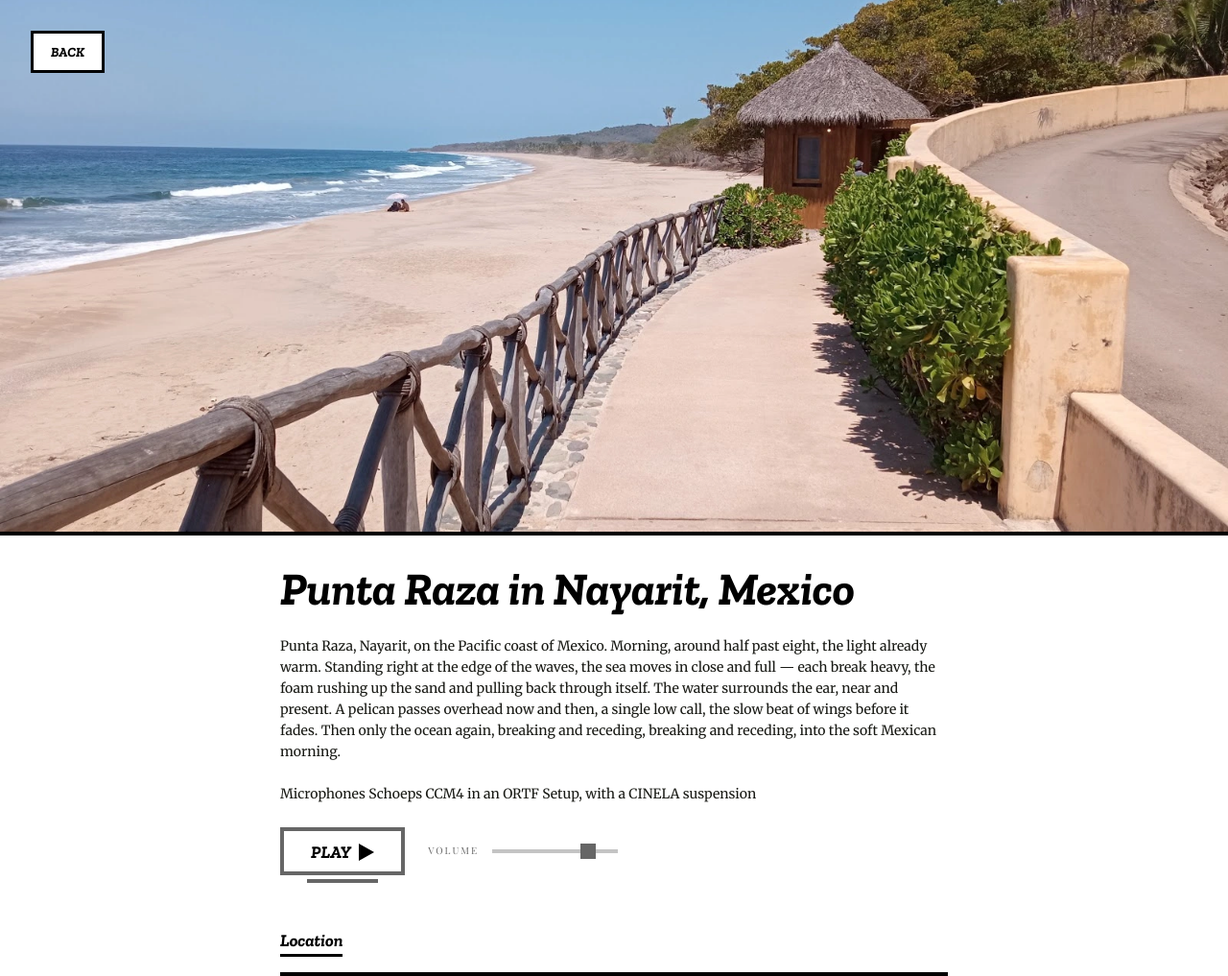
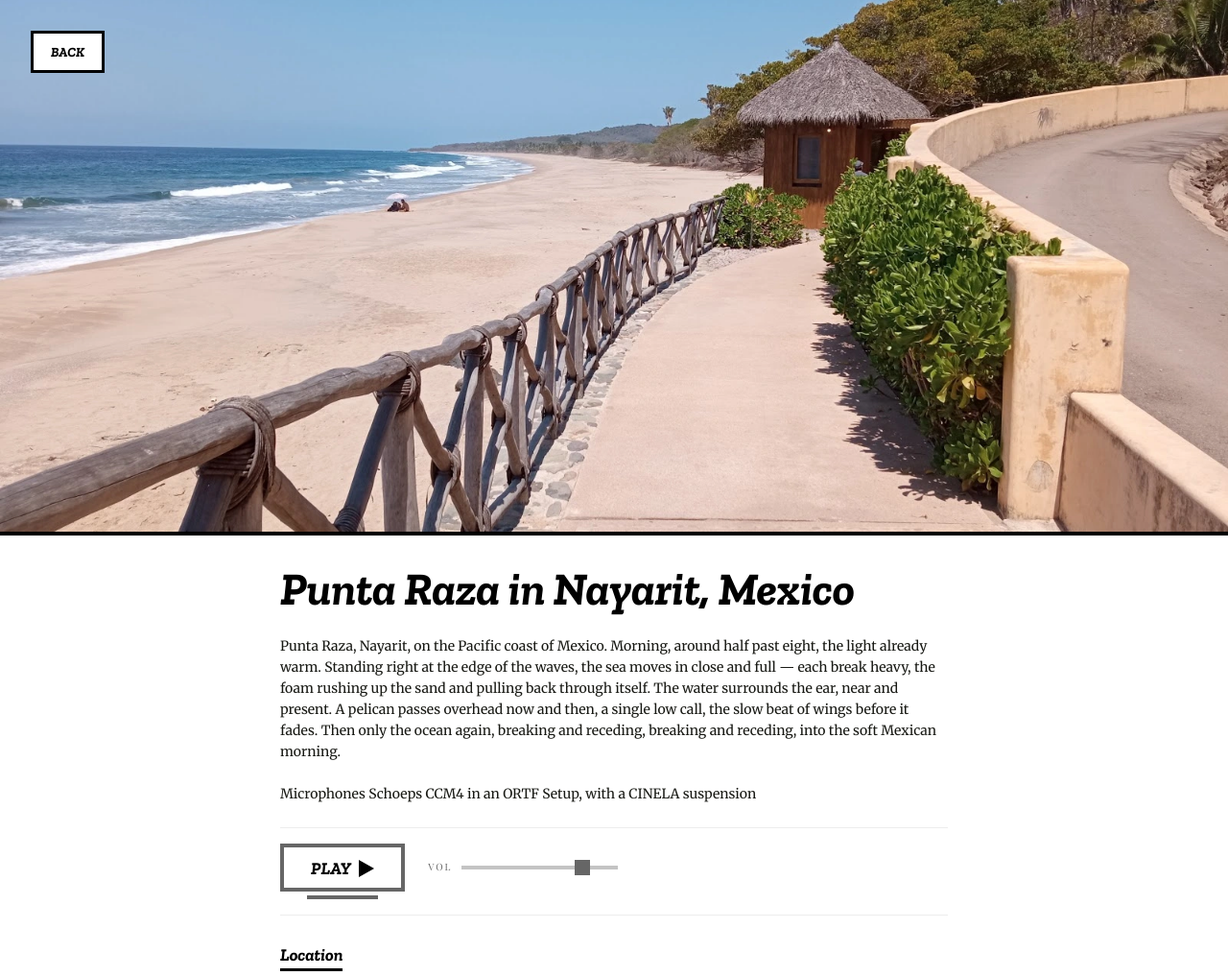
Before and after one commit to 3oheme/travelier, a Jekyll site: the page built from _places/punta-raza.md, in a window 1280 px wide. Shown: the top 1017 px of the page at 96% size. Built offline with Jekyll 4.4.1, drawn with Linux system fonts in a browser that asks for light colours; comment, search, counter and statistics services are not loaded; grey boxes are pictures that could not be loaded.

Commit message:
redesign(player): unified bar, fixed position on mobile
Layout
- Wrap volume + play count in .player-right so all three controls
  are one flex unit; play count moves inside .player (no more orphan
  paragraph below)
- Volume label shortened to 'Vol' for mobile compactness

Mobile (≤ 600 px)
- .player is now position: fixed, bottom: 0, full viewport width
- White background + ink-10 top border; safe-area-inset-bottom padding
  for notched phones
- Drop-shadow (::after) hidden — no vertical room in a bar
- .place-body ~ .site-footer gets extra padding-bottom so footer text
  is never hidden behind the fixed bar

Desktop (≥ 601 px)
- .player returns to normal flow, framed by ink-10 top + bottom rules
- Drop-shadow restored; play count margin-left: auto pushes it right
- Volume slider capped at 200 px so it doesn't stretch too wide

Co-Authored-By: Claude Sonnet 4.6 <noreply@anthropic.com>

```diff
--- a/_layouts/place.html
+++ b/_layouts/place.html
@@ -22,12 +22,14 @@ layout: base
         <polygon points="0,0 16,9 0,18" fill="currentColor"/>
       </svg>
     </button>
-    <div class="player-volume">
-      <label for="volume-slider" class="player-volume__label">Volume</label>
-      <input id="volume-slider" type="range" min="0" max="1" step="0.05" value="0.8" aria-label="Volume">
+    <div class="player-right">
+      <div class="player-volume">
+        <label for="volume-slider" class="player-volume__label">Vol</label>
+        <input id="volume-slider" type="range" min="0" max="1" step="0.05" value="0.8" aria-label="Volume">
+      </div>
+      <p class="place-plays" id="place-plays" aria-live="polite"></p>
     </div>
   </div>
-  <p class="place-plays" id="place-plays" aria-live="polite"></p>
 
   {% if page.location %}
   <div class="place-map">
--- a/assets/css/main.css
+++ b/assets/css/main.css
@@ -298,15 +298,6 @@ button { cursor: pointer; font: inherit; }
   flex-shrink: 0;
 }
 
-.place-plays {
-  font-family: var(--font-mono);
-  font-size: 11px;
-  letter-spacing: 0.04em;
-  color: var(--ink-60);
-  margin: var(--sp-4) 0 0;
-  min-height: 1em;
-}
-
 /* ── place detail: hero ──────────────────────────────────── */
 .place-hero {
   position: relative;
@@ -418,18 +409,37 @@ button { cursor: pointer; font: inherit; }
   text-decoration: underline;
 }
 
-/* ── audio player ────────────────────────────────────────── */
+/* ── audio player ─────────────────────────────────────────── */
+
+/* Mobile-first: fixed bar pinned to bottom of viewport */
 .player {
+  position: fixed;
+  bottom: 0;
+  left: 0;
+  right: 0;
+  z-index: 100;
   display: flex;
   align-items: center;
-  gap: var(--sp-6);
-  flex-wrap: wrap;
-  margin-top: var(--sp-2);
+  gap: var(--sp-4);
+  padding: var(--sp-3) var(--gutter);
+  padding-bottom: calc(var(--sp-3) + env(safe-area-inset-bottom, 0px));
+  background: var(--paper);
+  border-top: var(--rule-1) solid var(--ink-10);
 }
 
-/* play / pause button — raised slab treatment */
+/* right column: volume slider + play count */
+.player-right {
+  flex: 1;
+  display: flex;
+  align-items: center;
+  gap: var(--sp-4);
+  min-width: 0;
+}
+
+/* play / pause button */
 .player-play {
   position: relative;
+  flex-shrink: 0;
   display: inline-flex;
   align-items: center;
   gap: var(--sp-2);
@@ -449,6 +459,7 @@ button { cursor: pointer; font: inherit; }
   cursor: pointer;
   transition: transform 0.12s ease, background 0.15s ease, color 0.15s ease;
 }
+/* drop-shadow: hidden in mobile fixed bar, restored on desktop */
 .player-play::after {
   content: "";
   position: absolute;
@@ -457,34 +468,25 @@ button { cursor: pointer; font: inherit; }
   bottom: -12px;
   height: var(--rule-4);
   background: var(--ink-60);
+  display: none;
 }
-.player-play:hover {
-  transform: translate(-2px, -2px);
-}
-.player-play:hover::after {
-  left: 28px;
-  right: 20px;
-  bottom: -14px;
-}
-
+.player-play:hover { transform: translate(-2px, -2px); }
+.player-play:hover::after { left: 28px; right: 20px; bottom: -14px; }
 .player-play.is-playing {
   background: var(--paper-cool);
   color: var(--ink);
   border-color: var(--ink-60);
 }
-
 .player-play__icon { display: block; }
 
-/* volume control */
+/* volume */
 .player-volume {
+  flex: 1;
   display: flex;
   align-items: center;
-  gap: var(--sp-3);
-  flex: 1;
-  min-width: 120px;
-  max-width: 200px;
+  gap: var(--sp-2);
+  min-width: 0;
 }
-
 .player-volume__label {
   font-family: var(--font-label);
   font-size: 10px;
@@ -492,8 +494,22 @@ button { cursor: pointer; font: inherit; }
   text-transform: uppercase;
   color: var(--ink-60);
   white-space: nowrap;
+  flex-shrink: 0;
 }
 
+/* play count — inline in player */
+.place-plays {
+  font-family: var(--font-mono);
+  font-size: 11px;
+  letter-spacing: 0.04em;
+  color: var(--ink-60);
+  white-space: nowrap;
+  flex-shrink: 0;
+  margin: 0;
+  min-height: 1em;
+}
+
+/* range input */
 input[type="range"] {
   flex: 1;
   -webkit-appearance: none;
@@ -525,6 +541,29 @@ input[type="range"]::-moz-range-thumb {
 input[type="range"]:focus-visible {
   outline: 2px solid var(--ink);
   outline-offset: 2px;
+}
+
+/* Desktop: in-flow block framed by ink-10 rules; drop-shadow restored */
+@media (min-width: 601px) {
+  .player {
+    position: static;
+    padding: var(--sp-4) 0 var(--sp-6);
+    background: transparent;
+    border-top: var(--rule-1) solid var(--ink-10);
+    border-bottom: var(--rule-1) solid var(--ink-10);
+    margin-top: var(--sp-4);
+    gap: var(--sp-6);
+  }
+  .player-play::after { display: block; }
+  .player-volume { max-width: 200px; }
+  .place-plays { margin-left: auto; }
+}
+
+/* Place pages: prevent footer from hiding behind the fixed bar on mobile */
+@media (max-width: 600px) {
+  .place-body ~ .site-footer {
+    padding-bottom: calc(var(--sp-6) + 64px + env(safe-area-inset-bottom, 0px));
+  }
 }
 
 /* ── section header ─────────────────────────────────────── */
```
